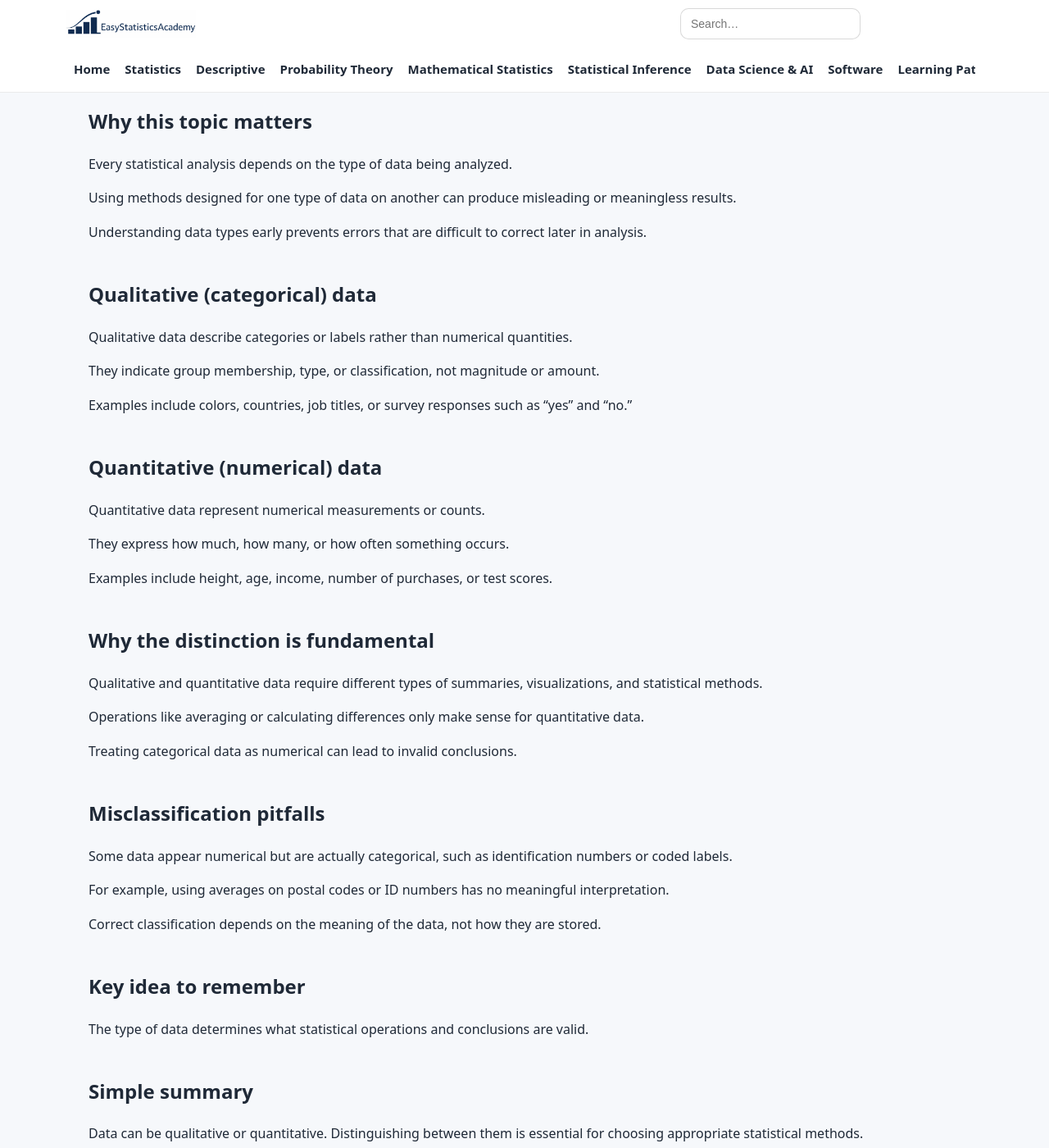
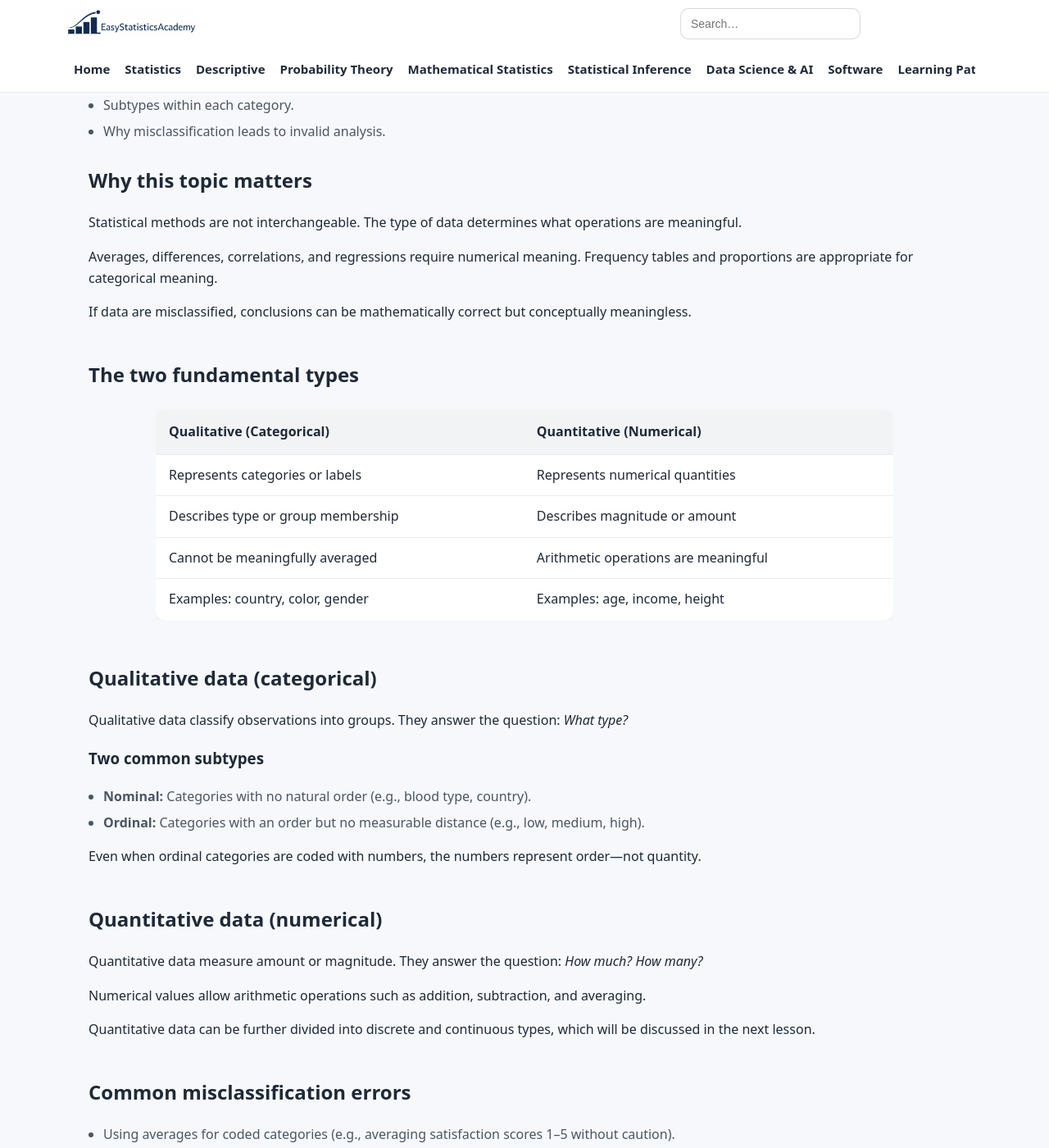
Before and after one commit to ammar-homaida-statistics/easystatisticsacademy, a Jekyll site: the page built from foundations/types-of-data/index.md, in a window 1280 px wide and 1400 px high, scrolled down 588 px. Shown: the whole window at 82% size. Built offline with Jekyll 4.4.1, drawn with Linux system fonts in a browser that asks for light colours; some of the changed text lies outside the part shown.

Commit message:
Revise types of data lesson for clarity and accuracy
Updated content to clarify the distinction between qualitative and quantitative data, including common errors in classification and the importance of correct categorization.

```diff
--- a/foundations/types-of-data/index.md
+++ b/foundations/types-of-data/index.md
@@ -19,9 +19,14 @@ lesson_order: 9
   <div class="hero-card">
     <h1>Types of Data</h1>
 
+    <div style="background:#fff3cd; border:1px solid #ffeeba; padding:12px 14px; margin:14px 0; border-radius:8px;">
+      <strong>🚧 Under Construction</strong> — This lesson will later include visual summaries and classification diagrams.
+    </div>
+
     <p class="lead">
-      This lesson introduces the two fundamental types of data—qualitative and quantitative—
-      and explains why distinguishing between them is essential for correct analysis.
+      Every variable must be classified correctly before analysis.
+      The most fundamental distinction is between qualitative (categorical)
+      and quantitative (numerical) data.
     </p>
 
     <p class="muted-mini">
@@ -30,6 +35,8 @@ lesson_order: 9
   </div>
 </section>
 
+
+
 <section class="section">
   <div class="content-narrow">
     <h2>What you will learn</h2>
@@ -37,135 +44,172 @@ lesson_order: 9
     <ul class="bullets">
       <li>What qualitative (categorical) data are.</li>
       <li>What quantitative (numerical) data are.</li>
-      <li>Why this distinction is fundamental in statistics.</li>
-      <li>Common errors caused by misclassifying data.</li>
+      <li>Subtypes within each category.</li>
+      <li>Why misclassification leads to invalid analysis.</li>
     </ul>
   </div>
 </section>
+
+
 
 <section class="section">
   <div class="content-narrow">
     <h2>Why this topic matters</h2>
 
     <p>
-      Every statistical analysis depends on the type of data being analyzed.
+      Statistical methods are not interchangeable.
+      The type of data determines what operations are meaningful.
     </p>
 
     <p>
-      Using methods designed for one type of data on another can produce
-      misleading or meaningless results.
+      Averages, differences, correlations, and regressions require numerical meaning.
+      Frequency tables and proportions are appropriate for categorical meaning.
     </p>
 
     <p>
-      Understanding data types early prevents errors that are difficult
-      to correct later in analysis.
+      If data are misclassified, conclusions can be mathematically correct
+      but conceptually meaningless.
     </p>
   </div>
 </section>
 
+
+
 <section class="section">
   <div class="content-narrow">
-    <h2>Qualitative (categorical) data</h2>
+    <h2>The two fundamental types</h2>
+
+    <div style="margin:24px 0;">
+      <div style="max-width:900px; margin:auto; overflow-x:auto;">
+        <table style="width:100%; border-collapse:collapse; background:#ffffff; border-radius:10px; overflow:hidden; box-shadow:0 4px 10px rgba(0,0,0,0.05);">
+          <thead style="background:#f1f3f5;">
+            <tr>
+              <th style="padding:14px 16px; text-align:left; font-weight:600;">Qualitative (Categorical)</th>
+              <th style="padding:14px 16px; text-align:left; font-weight:600;">Quantitative (Numerical)</th>
+            </tr>
+          </thead>
+          <tbody>
+            <tr style="border-top:1px solid #e9ecef;">
+              <td style="padding:12px 16px;">Represents categories or labels</td>
+              <td style="padding:12px 16px;">Represents numerical quantities</td>
+            </tr>
+            <tr style="border-top:1px solid #e9ecef;">
+              <td style="padding:12px 16px;">Describes type or group membership</td>
+              <td style="padding:12px 16px;">Describes magnitude or amount</td>
+            </tr>
+            <tr style="border-top:1px solid #e9ecef;">
+              <td style="padding:12px 16px;">Cannot be meaningfully averaged</td>
+              <td style="padding:12px 16px;">Arithmetic operations are meaningful</td>
+            </tr>
+            <tr style="border-top:1px solid #e9ecef;">
+              <td style="padding:12px 16px;">Examples: country, color, gender</td>
+              <td style="padding:12px 16px;">Examples: age, income, height</td>
+            </tr>
+          </tbody>
+        </table>
+      </div>
+    </div>
+
+  </div>
+</section>
+
+
+
+<section class="section">
+  <div class="content-narrow">
+    <h2>Qualitative data (categorical)</h2>
 
     <p>
-      Qualitative data describe categories or labels rather than numerical quantities.
+      Qualitative data classify observations into groups.
+      They answer the question: <em>What type?</em>
     </p>
 
-    <p>
-      They indicate group membership, type, or classification,
-      not magnitude or amount.
-    </p>
+    <h3>Two common subtypes</h3>
+
+    <ul class="bullets">
+      <li><strong>Nominal:</strong> Categories with no natural order (e.g., blood type, country).</li>
+      <li><strong>Ordinal:</strong> Categories with an order but no measurable distance (e.g., low, medium, high).</li>
+    </ul>
 
     <p>
-      Examples include colors, countries, job titles,
-      or survey responses such as “yes” and “no.”
+      Even when ordinal categories are coded with numbers,
+      the numbers represent order—not quantity.
     </p>
   </div>
 </section>
 
+
+
 <section class="section">
   <div class="content-narrow">
-    <h2>Quantitative (numerical) data</h2>
+    <h2>Quantitative data (numerical)</h2>
 
     <p>
-      Quantitative data represent numerical measurements or counts.
+      Quantitative data measure amount or magnitude.
+      They answer the question: <em>How much? How many?</em>
     </p>
 
     <p>
-      They express how much, how many, or how often something occurs.
+      Numerical values allow arithmetic operations such as
+      addition, subtraction, and averaging.
     </p>
 
     <p>
-      Examples include height, age, income, number of purchases,
-      or test scores.
+      Quantitative data can be further divided into discrete and continuous types,
+      which will be discussed in the next lesson.
     </p>
   </div>
 </section>
 
+
+
 <section class="section">
   <div class="content-narrow">
-    <h2>Why the distinction is fundamental</h2>
+    <h2>Common misclassification errors</h2>
+
+    <ul class="bullets">
+      <li>Using averages for coded categories (e.g., averaging satisfaction scores 1–5 without caution).</li>
+      <li>Treating identification numbers as numerical measurements.</li>
+      <li>Confusing order with quantity in ordinal data.</li>
+      <li>Ignoring the meaning behind how numbers are assigned.</li>
+    </ul>
 
     <p>
-      Qualitative and quantitative data require different types
-      of summaries, visualizations, and statistical methods.
-    </p>
-
-    <p>
-      Operations like averaging or calculating differences
-      only make sense for quantitative data.
-    </p>
-
-    <p>
-      Treating categorical data as numerical can lead
-      to invalid conclusions.
+      The key principle:
+      <strong>Classification depends on meaning, not on how data are stored.</strong>
     </p>
   </div>
 </section>
 
-<section class="section">
-  <div class="content-narrow">
-    <h2>Misclassification pitfalls</h2>
 
-    <p>
-      Some data appear numerical but are actually categorical,
-      such as identification numbers or coded labels.
-    </p>
-
-    <p>
-      For example, using averages on postal codes or ID numbers
-      has no meaningful interpretation.
-    </p>
-
-    <p>
-      Correct classification depends on the meaning of the data,
-      not how they are stored.
-    </p>
-  </div>
-</section>
 
 <section class="section section-soft">
   <div class="content-narrow">
     <h2>Key idea to remember</h2>
 
     <p>
-      The type of data determines what statistical operations
-      and conclusions are valid.
+      The type of data determines which statistical summaries and methods are valid.
+      Correct classification is a conceptual decision, not a formatting detail.
     </p>
   </div>
 </section>
+
+
 
 <section class="section section-next">
   <div class="content-narrow">
     <h2>Simple summary</h2>
 
     <p>
-      Data can be qualitative or quantitative.
-      Distinguishing between them is essential for choosing
-      appropriate statistical methods.
+      Data are either categorical or numerical.
+      Categorical data describe types.
+      Numerical data describe amounts.
+      Misclassifying them leads to invalid conclusions.
     </p>
   </div>
 </section>
+
+
 
 <section class="section section-next">
   <div class="content-narrow">
@@ -173,8 +217,8 @@ lesson_order: 9
 
     <p>
       The next lesson explores <strong>discrete and continuous data</strong>,
-      clarifying how numerical data can differ in structure
-      and why this matters for later statistical methods.
+      clarifying how numerical variables differ in structure
+      and why this distinction matters for statistical modeling.
     </p>
 
     <a class="btn btn-primary" href="/foundations/discrete-vs-continuous-data/">
```
